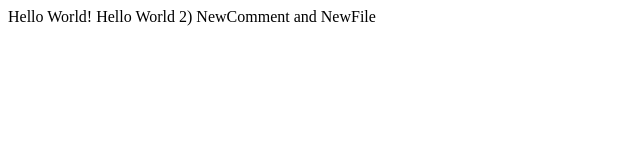
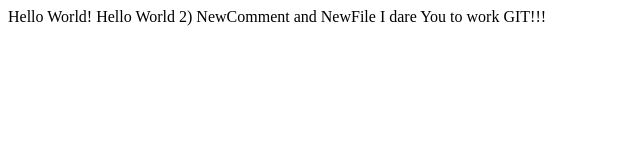
Before and after one commit to Adambaev1503/lecture0, a plain HTML site: page hello.html in a window 1280 px wide. Shown: the whole page, without its empty margins (0-640 px from the left). Drawn offline with Linux system fonts and the light colour scheme.

Commit message:
Update hello.html

```diff
--- a/hello.html
+++ b/hello.html
@@ -6,5 +6,6 @@
   <body>
     Hello World! Hello World 2)
     NewComment and NewFile
+    I dare You to work GIT!!!
   </body>
 </html>
```
